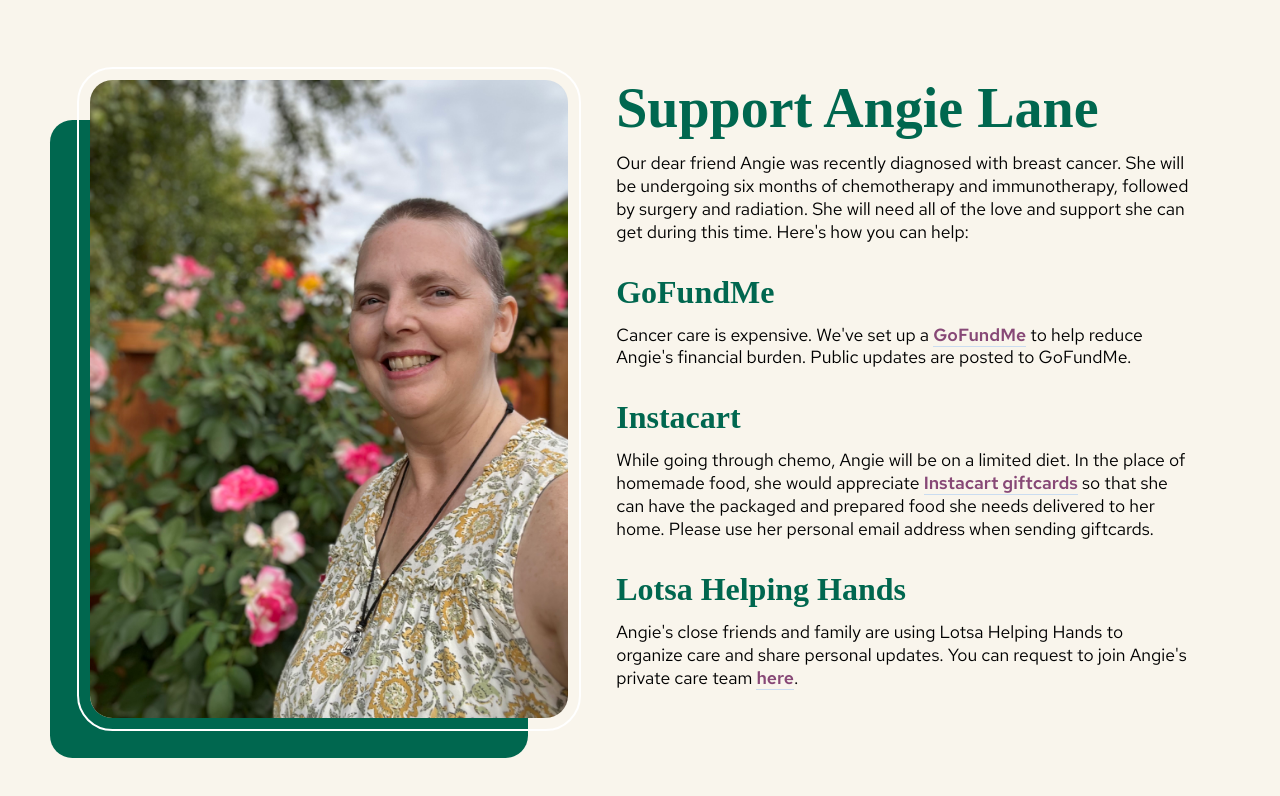
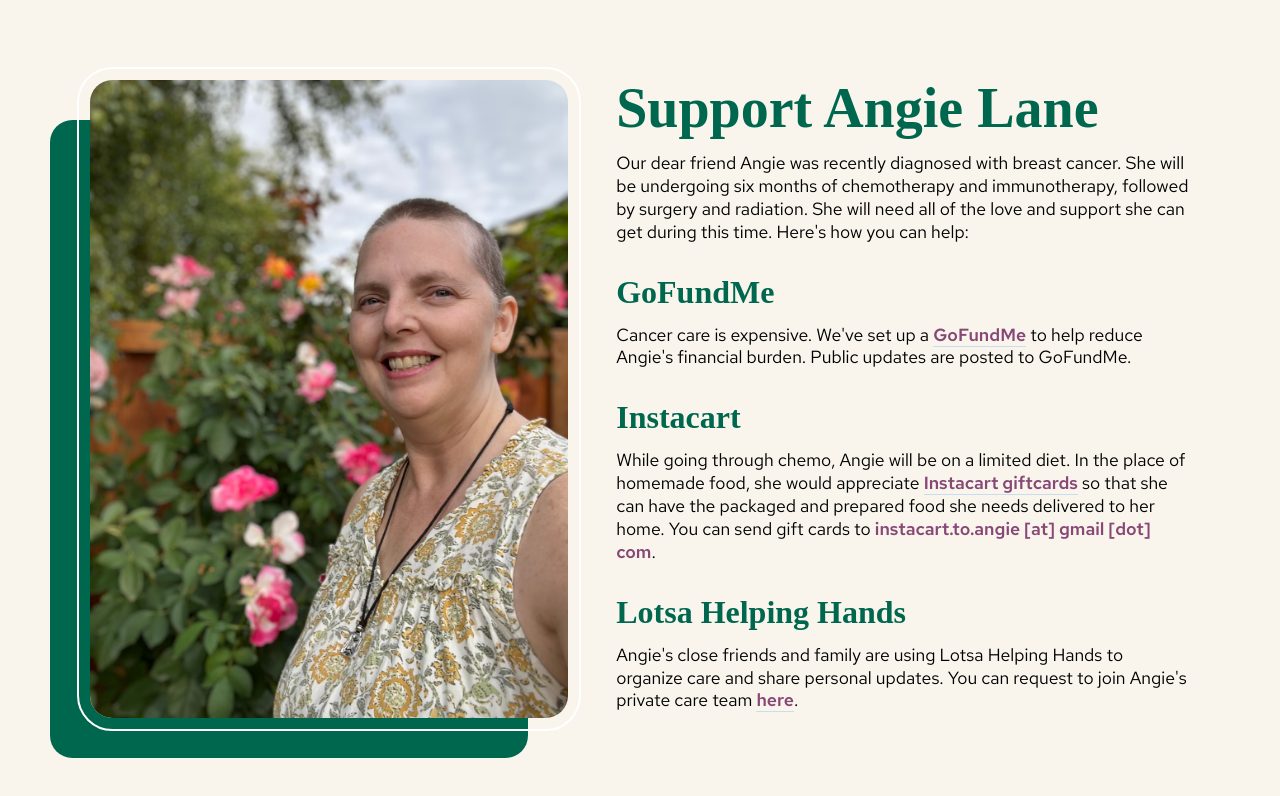
Before and after one commit to alyssahursh/support-angie, a plain HTML site: page index.html in a window 1280 px wide. Drawn offline with Linux system fonts and the light colour scheme; a web font is replaced by a local one.

Commit message:
Add instacart email address

```diff
--- a/index.html
+++ b/index.html
@@ -32,8 +32,8 @@
         <h2>Instacart</h2>
         <p>While going through chemo, Angie will be on a limited diet. In the place of homemade food, she
             would appreciate <a href="https://instacart.launchgiftcards.com/?utm_campaign=launch&utm_source=instacart&utm_medium=gift_card_landing_page_us&utm_term=97488AB7-4450-4ac6-b81f-4ef15ae9ad81">Instacart giftcards</a>
-            so that she can have the packaged and prepared food she needs delivered to her home. Please use her
-            personal email address when sending giftcards.
+            so that she can have the packaged and prepared food she needs delivered to her home. You can send
+            gift cards to <b>instacart.to.angie [at] gmail [dot] com</b>.
         </p>
 
         <h2>Lotsa Helping Hands</h2>
--- a/styles.css
+++ b/styles.css
@@ -46,12 +46,15 @@ p {
     font-family: "Red Hat Text", sans-serif;
 }
 
+a, b {
+    color: #874876;
+	text-decoration: none;
+    font-weight: 600;
+}
+
 a {
-    color: #874876;
 	border-bottom: solid 1px;
 	border-bottom-color: rgba(15, 122, 252, 0.2);
-	text-decoration: none;
-    font-weight: 600;
 }
 
 a:hover {
```
